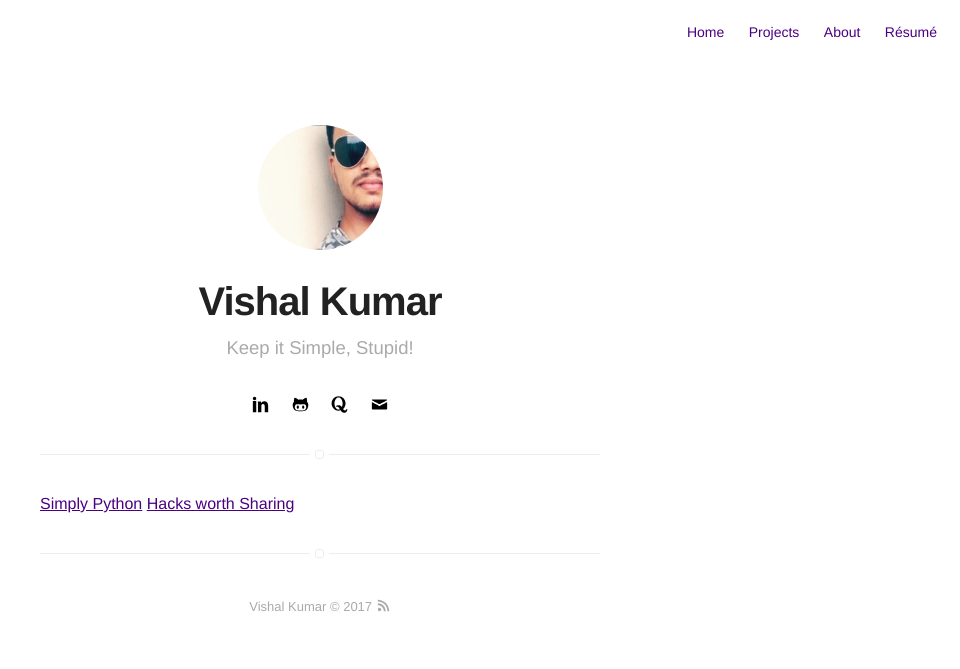
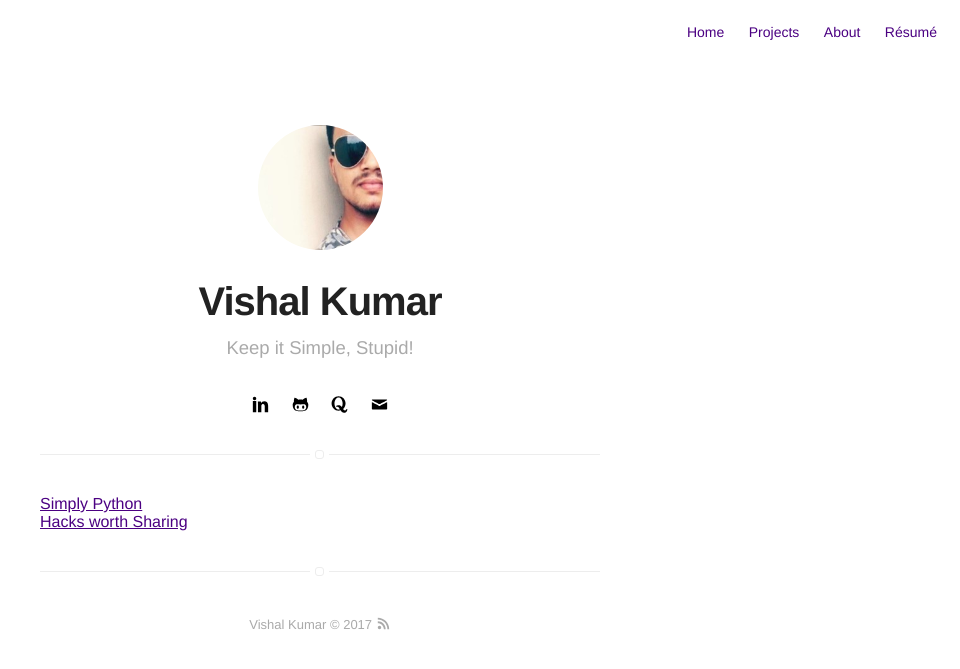
Before and after one commit to the-vishal/the-vishal.github.io, a Jekyll site: the page built from blog/index.html, in a window 1280 px wide. Shown: the top 669 px of the page, without its empty margins (320-1280 px from the left). Built offline with Jekyll 4.4.1, drawn with Linux system fonts in a browser that asks for light colours.

Commit message:
Update index.html

```diff
--- a/blog/index.html
+++ b/blog/index.html
@@ -6,8 +6,8 @@ title: Blog
 ---
 <section class="list">
 	{% if site.posts.size == 0 %}
-		<a class="link" href="https://simplypython.quora.com">Simply Python</a>
-	       <a class="link" href=" https://hacksworthsharing.quora.com/">Hacks worth Sharing</a>
+		<a class="link" href="https://simplypython.quora.com">Simply Python</a><br/>
+	        <a class="link" href=" https://hacksworthsharing.quora.com/">Hacks worth Sharing</a>
 	{% elsif site.paginate %}
 		{% for post in paginator.posts %}
 			{% if post.category == 'blog' %}
```
